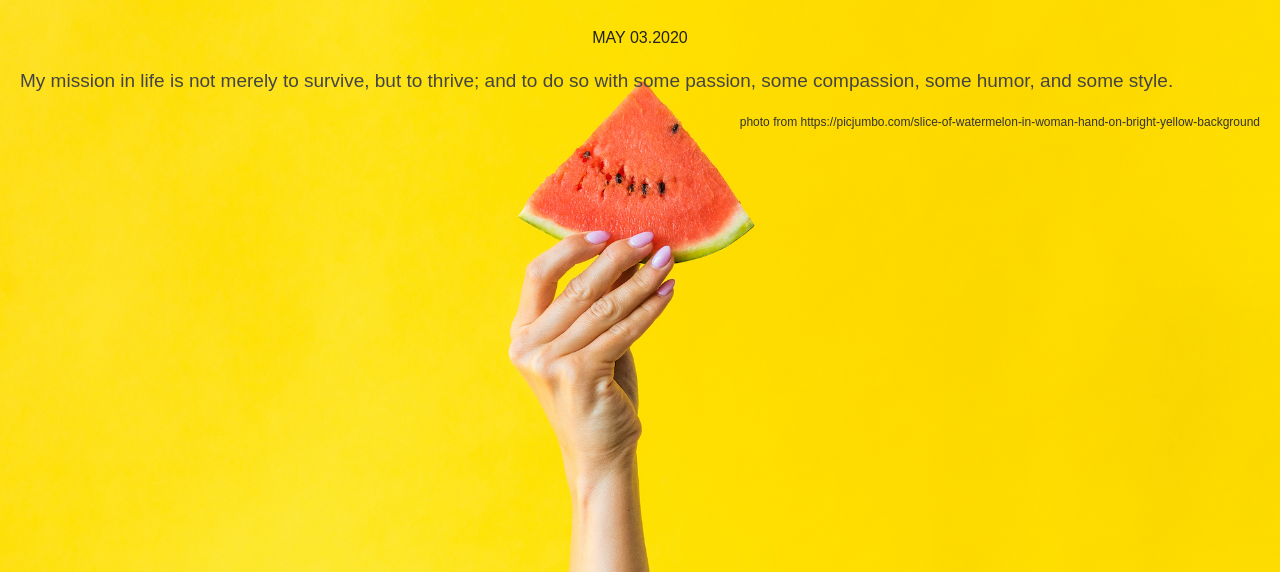
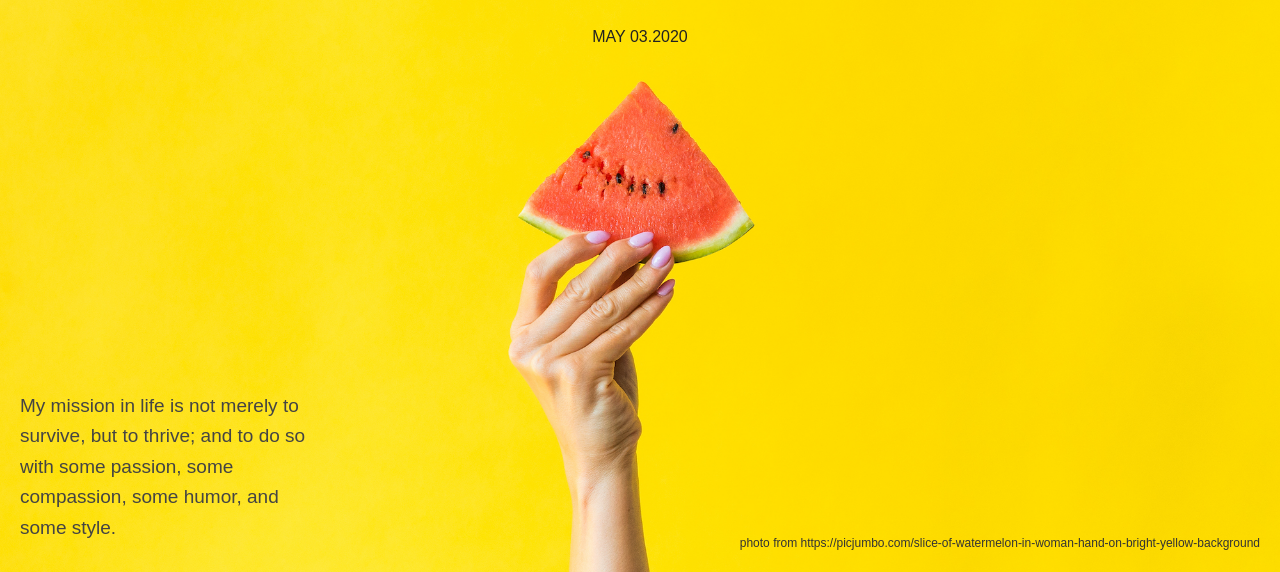
Before and after one commit to firojkabir/css-grid, a plain HTML site: page grid-example-01/index.html in a window 1280 px wide. Shown: the part 228-800 px from the top of the page. Drawn offline with Linux system fonts and the light colour scheme; a web font is replaced by a local one.

Commit message:
Grid style

```diff
--- a/grid-example-01/index.html
+++ b/grid-example-01/index.html
@@ -9,7 +9,7 @@
 	<link href="https://fonts.googleapis.com/css2?family=Muli:wght@300;400" rel="stylesheet" />
 
 	<style>
-		/* main {
+		main {
 			display: grid;
 			grid-template-rows: 50px 5fr 1fr;
 			height: calc(100vh - 20px);
@@ -18,8 +18,8 @@
 		main footer {
 			display: grid;
 			grid-template-columns: 1fr 3fr;
-			align-items: end;
-		} */
+			align-items: flex-end;
+		}
 	</style>
 
 </head>
```
